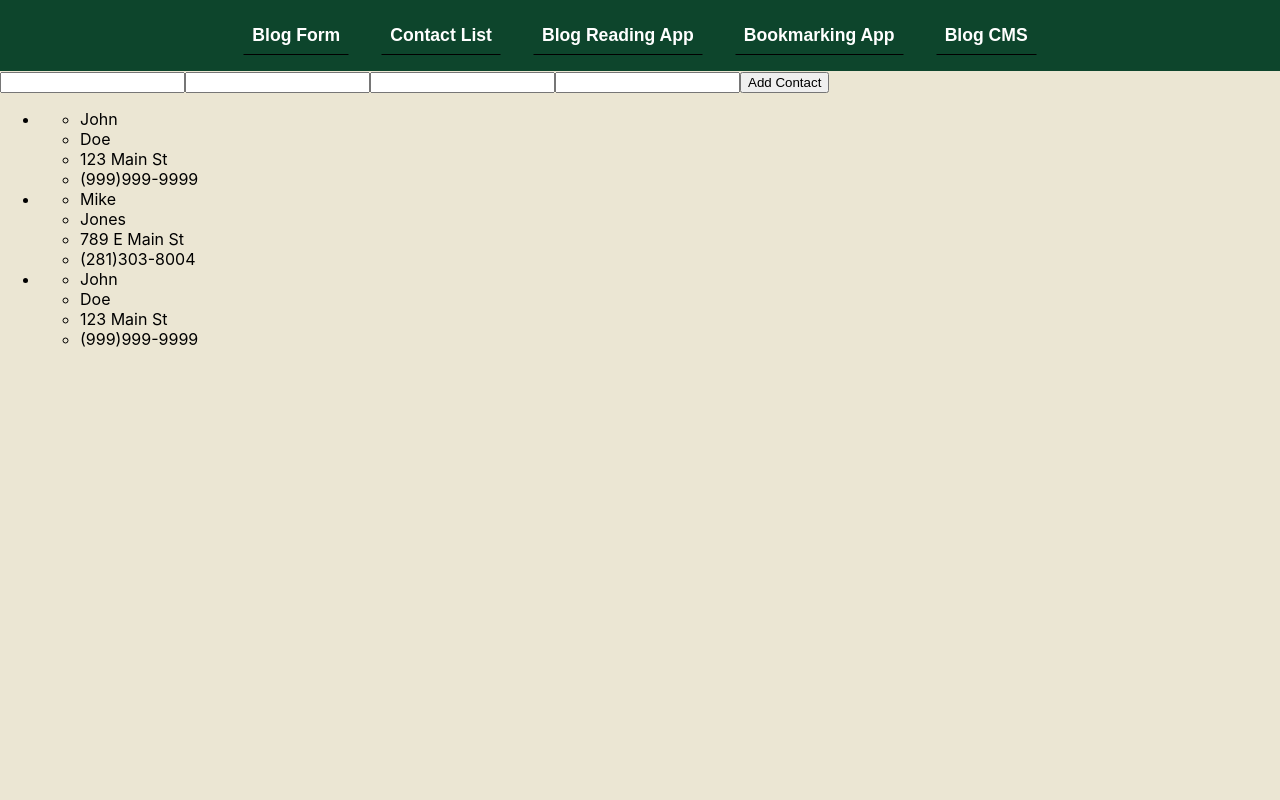
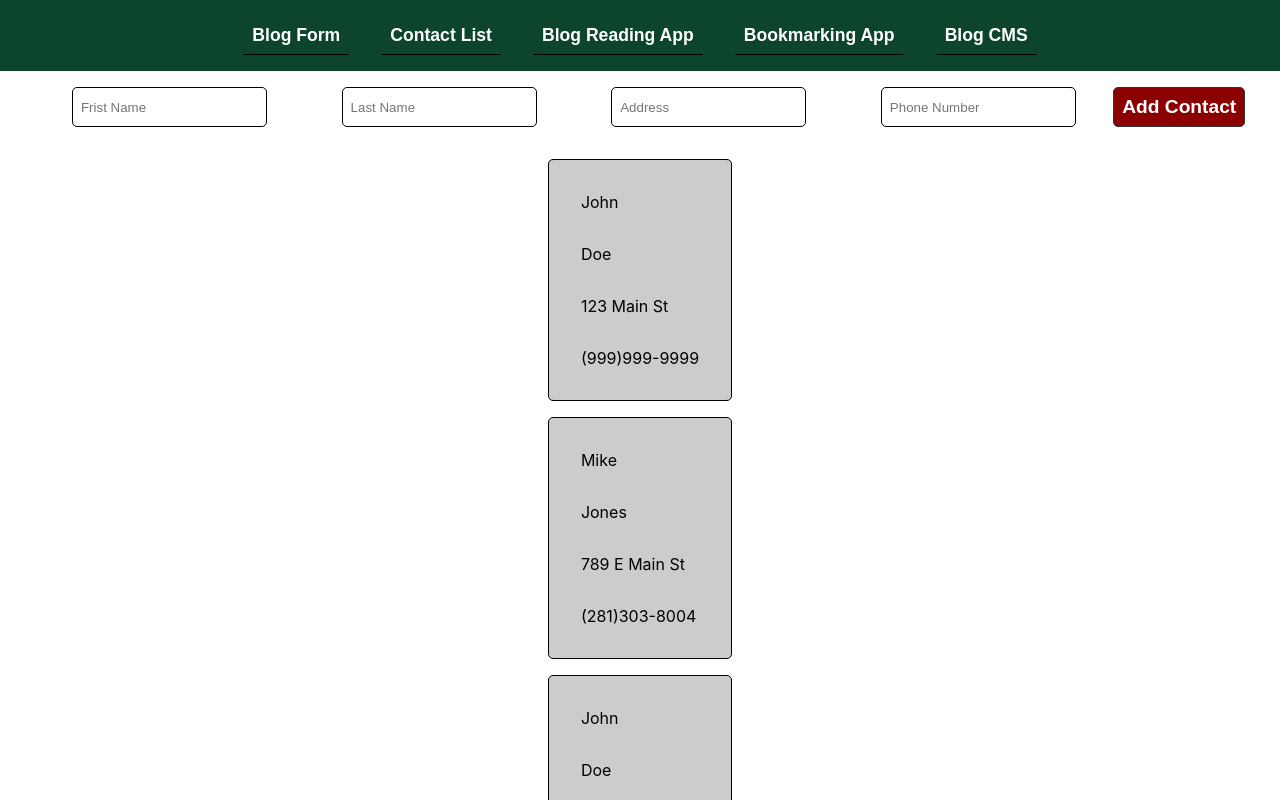
Before and after one commit to lshevick/react-exercises, a React (Create React App) app: page / in a window 1280 px wide. Both pictures are taken after a click on the button "Contact List". Shown: the top 800 px of the page. Built offline with nearby package versions, Linux system fonts and the light colour scheme.

Commit message:
adds css for contact list

```diff
--- a/src/components/BlogReadingApp.js
+++ b/src/components/BlogReadingApp.js
@@ -1,9 +1,12 @@
 import { useState } from "react";
+
+import './BlogReadingApp/BlogReadingApp.css'
 
 const BlogReadingApp = () => {
     const [selection, setSelection] = useState('blogOne');
 
-    return (<div className="blog-reading-app">
+    return (
+        <div className="blog-reading-app">
             <ul className="blog-list">
                 <li><button type="button" onClick={() => setSelection('blogOne')}>blog one</button></li>
                 <li><button type="button" onClick={() => setSelection('blogTwo')}>blog two</button></li>
--- a/src/components/ContactList.js
+++ b/src/components/ContactList.js
@@ -1,6 +1,8 @@
 import { useState, useEffect } from "react";
 import Contacts from './ContactList/Contacts';
 import ContactForm  from './ContactList/ContactForm';
+
+import './ContactList/ContactList.css';
 
 const DATA = [
     { id: 1, firstName: 'John', lastName: 'Doe', address: '123 Main St', phoneNum: '(999)999-9999' },
--- a/src/components/ContactList/ContactForm.js
+++ b/src/components/ContactList/ContactForm.js
@@ -32,16 +32,16 @@ const ContactForm = ({ addContact }) => {
         <form onSubmit={handleSubmit} className='contact-form'>
 
             <label htmlFor="first-name"></label>
-            <input id='first-name' name='firstName' type="text" autoComplete="off" value={state.firstName} onChange={handleChange} />
+            <input id='first-name' name='firstName' type="text" autoComplete="off" value={state.firstName} onChange={handleChange} placeholder='Frist Name'/>
 
             <label htmlFor="last-name"></label>
-            <input id='last-name' name='lastName' type="text" autoComplete="off" value={state.lastName} onChange={handleChange} />
+            <input id='last-name' name='lastName' type="text" autoComplete="off" value={state.lastName} onChange={handleChange} placeholder='Last Name'/>
 
             <label htmlFor="address"></label>
-            <input id='address' name='address' type="text" autoComplete="off" value={state.address} onChange={handleChange} />
+            <input id='address' name='address' type="text" autoComplete="off" value={state.address} onChange={handleChange} placeholder='Address'/>
 
             <label htmlFor="phone-num"></label>
-            <input id='phone-num' name='phoneNum' type="text" autoComplete="off" value={state.phoneNum} onChange={handleChange} />
+            <input id='phone-num' name='phoneNum' type="text" autoComplete="off" value={state.phoneNum} onChange={handleChange} placeholder='Phone Number'/>
 
             <button type='submit'>Add Contact</button>
         </form>
--- /dev/null
+++ b/src/components/ContactList/ContactList.css
@@ -0,0 +1,50 @@
+.contact-list {
+    background-color: #fff;
+    padding: 1rem;
+    display: flex;
+    flex-direction: column;
+    align-items: center;
+}
+
+.contact-list form {
+    display: flex;
+    width: 100%;
+    justify-content: space-around;
+}
+
+.contact-list input {
+    padding: 0.5rem;
+    border: 1px solid black;
+    border-radius: 5px;
+}
+
+.contact-list button {
+    font-size: 1.2rem;
+    font-weight: bolder;
+    border-radius: 5px;
+    padding: 0.5rem;
+    border: 1px solid #333;
+    background-color: darkred;
+    color: white;
+    cursor: pointer;
+}
+
+.contact-list button:hover {
+    background-color: #730202;
+}
+
+.contact-list ul {
+    padding: 0;
+}
+
+.contact-list li {
+    background-color: #ccc;
+    padding: 0.5rem;
+    margin: 1rem;
+    list-style: none;
+}
+
+.contacts > li {
+    border: 1px solid black;
+    border-radius: 5px;
+}
```
Also changed, not shown: src/components/BlogReadingApp/BlogReadingApp.css (added). Lines whose indentation alone changed are shown as unchanged.
